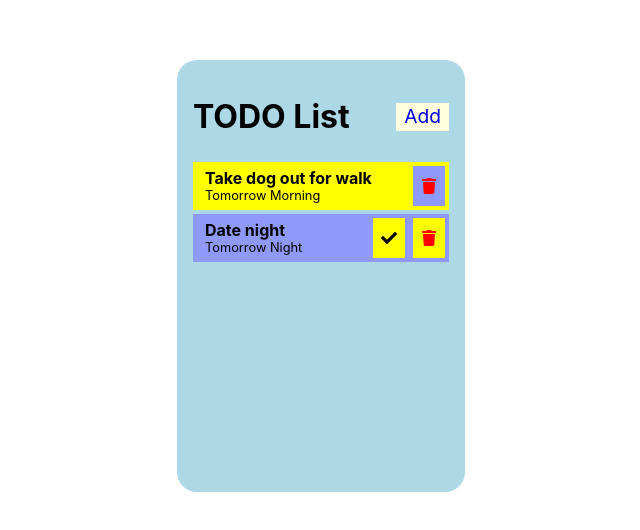
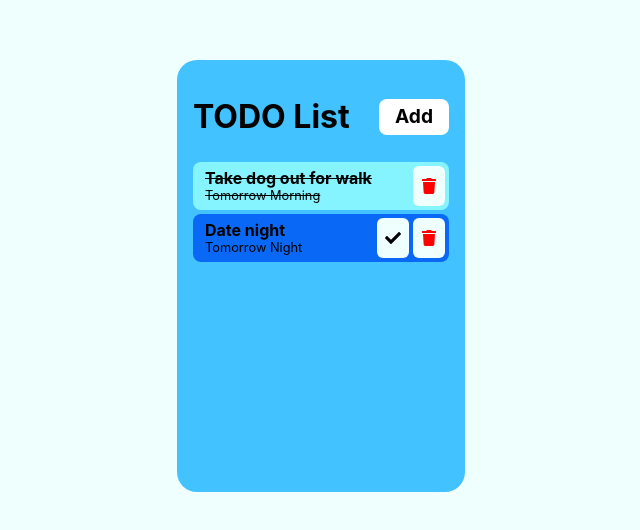
Before and after one commit to nibab-boo/react-todolist, a React (Create React App) app: page / in a window 1280 px wide. Shown: the part 124-654 px from the top of the page, without its empty margins (319-959 px from the left). Built offline with nearby package versions, Linux system fonts and the light colour scheme.

Commit message:
scss plugin added and main interface color done

```diff
--- a/package.json
+++ b/package.json
@@ -11,6 +11,7 @@
     "react-icons": "^4.3.1",
     "react-router-dom": "^6.2.2",
     "react-scripts": "5.0.0",
+    "sass": "^1.49.10",
     "styled-components": "^5.3.5",
     "web-vitals": "^2.1.4"
   },
--- a/src/App.js
+++ b/src/App.js
@@ -1,4 +1,4 @@
-import styled from 'styled-components';
+// import styled from 'styled-components';
 import { useState, useEffect } from 'react';
 import { BrowserRouter as Router, Routes, Route } from 'react-router-dom';
 
@@ -6,22 +6,9 @@ import { BrowserRouter as Router, Routes, Route } from 'react-router-dom';
 import Header from "./components/Header"
 import Cards from "./components/Cards"
 import Form from './components/Form';
+// import styling
+import './styles/App.scss'
 
-const MainContainer = styled.div`
-  width: 100vw;
-  height: 100vh;
-  display: flex;
-  justify-content: center;
-  align-items: center;
-`
-const ToDos = styled.div`
-  width: 20vw;
-  background: lightblue;
-  padding: 16px;
-  border-radius: 20px;
-  min-height: 400px;
-
-`
 
 
 function App() {
@@ -77,8 +64,8 @@ function App() {
 
   return (
     <Router>
-    <MainContainer>
-      <ToDos>
+    <div className='main-container'>
+      <div className='to-dos'>
         < Header />
         <Routes>
             <Route path="/add" element={ < Form
@@ -95,8 +82,8 @@ function App() {
             </>
           }/>
         </Routes>
-      </ToDos>
-    </MainContainer>
+      </div>
+    </div>
     </Router>
   );
 }
--- a/src/components/Card.jsx
+++ b/src/components/Card.jsx
@@ -1,13 +1,11 @@
 import { FaCheck } from "react-icons/fa";
 import { FaTrash } from "react-icons/fa";
 // import { useState } from 'react';
-import "./../styles/card.css"
+import "./../styles/card.scss"
 // styled components
 
 
 const Card = ({ todo, onDone, onDelete }) => {
-
-
   return (
     <div className={`card-box ${todo.done ? "done" : ""}`}>
       <div className="card-info">
@@ -19,7 +17,7 @@ const Card = ({ todo, onDone, onDelete }) => {
           < FaCheck data-type="done" style={{ }} onClick={ ()=> onDone(todo) } />
           )
         }
-        < FaTrash data-type="delete" style={{ color: "red", marginLeft: "4px"}} onClick={ ()=> onDelete(todo) } />
+        < FaTrash data-type="delete" style={{ color: "red", marginLeft: "0px"}} onClick={ ()=> onDelete(todo) } />
     </div>
   );
 };
--- a/src/components/Cards.jsx
+++ b/src/components/Cards.jsx
@@ -1,5 +1,8 @@
 import styled from 'styled-components';
 import Card from './Card';
+// import './style/cards.scss'
+// import "./../styles/card.scss"
+
 // style
 const CardBox = styled.div`
   min-height: 100px;
--- a/src/components/Header.jsx
+++ b/src/components/Header.jsx
@@ -1,28 +1,29 @@
 import styled from 'styled-components';
 // import { FaPlus }from 'react-icons/fa'
-import { Link } from 'react-router-dom';
+import { Link, useLocation } from 'react-router-dom';
 
 const MainHeader = styled.div`
-  // background: red;
   display:flex;
   align-items: center;
   justify-content: space-between;
 `
 const linkStyle = {
-  fontSize: "1.2em",
-  background: "lightyellow",
-  border: "none",
-  padding: "4px 8px",
-  lineHeight: "100%",
-  textDecoration: "none"
+
 }
 
 
 const Header = () => {
+  const location = useLocation();
+
   return (
     <MainHeader>
       <h1>TODO List</h1>
-      <Link style={linkStyle} to="/add">Add</Link>
+      { location.pathname === "/" ? (
+        <Link className='add-close' style={linkStyle} to="/add">Add</Link>
+        ) : (
+          <Link className='add-close' style={linkStyle} to="/">Close</Link>
+        )
+      }
     </MainHeader>
   );
 };
--- /dev/null
+++ b/src/styles/App.scss
@@ -0,0 +1,34 @@
+.main-container {
+  width: 100vw;
+  height: 100vh;
+  display: flex;
+  justify-content: center;
+  align-items: center;
+  background-color: #EFFFFD;
+
+  .to-dos {
+    width: 20vw;
+    background: #42C2FF;
+    padding: 16px;
+    border-radius: 20px;
+    min-height: 400px;
+
+  }
+
+  .add-close {
+    font-size: 1.2em;
+    font-weight: bold;
+    background: white;
+    color: black;
+    border: none;
+    padding: 8px 16px;
+    line-height: 100%;
+    border-radius: 8px;
+    text-decoration: none;
+    &:hover {
+      // color: #85F4FF;
+      background-color: #85F4FF;
+
+    }
+  }
+}
--- a/src/styles/card.css
+++ b/src/styles/card.scss
@@ -5,11 +5,17 @@
   /* border: 2px solid black; */
   margin: 4px auto;
   /*  border-radius: 16px; */
-  background-color: rgb(142, 153, 250);
+  border-radius: 8px;
+  background-color: #0968f6;
+  transition: all 0.4s;
+  &:hover {
+    transform: scale(1.03, 1.03);
+  }
 }
 
 .card-box.done {
-  background-color: yellow;
+  background-color: #85F4FF;
+  text-decoration: line-through;
 }
 .card-box .card-info {
   padding: 0px 12px;
@@ -23,17 +29,16 @@
   font-size: .8em;
 }
 .card-box svg{
-  background: yellow;
+  // background: #85F4FF;
+  background-color: #EFFFFD;
+  border-radius: 6px;
   padding: 12px 8px;
   margin: 4px;
   color: black;
+  &:hover {
+    background-color:  #B8FFF9;
+  }
 }
 .card-box.done svg{
-  background: rgb(142, 153, 250);
+  // background: rgb(142, 153, 250);
 }
-.card-box svg:last-child {
-  margin-left: 0;
-}
-.card-box svg:hover {
-  background-color:  white;
-}
```
Also changed, not shown: 1 other file (tests, documents, lock files or other folders).
